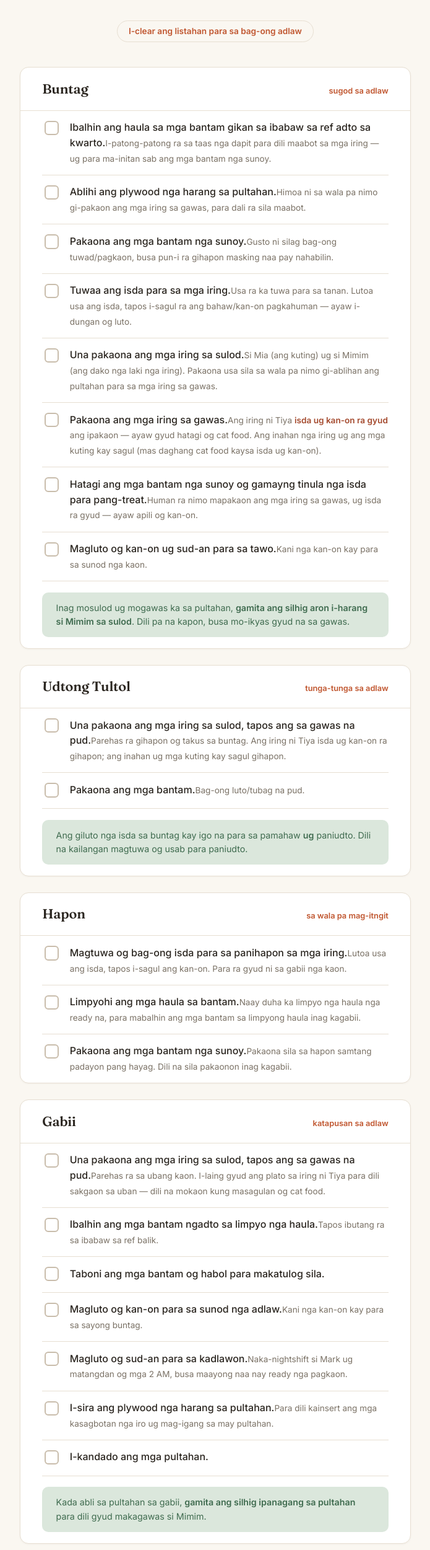
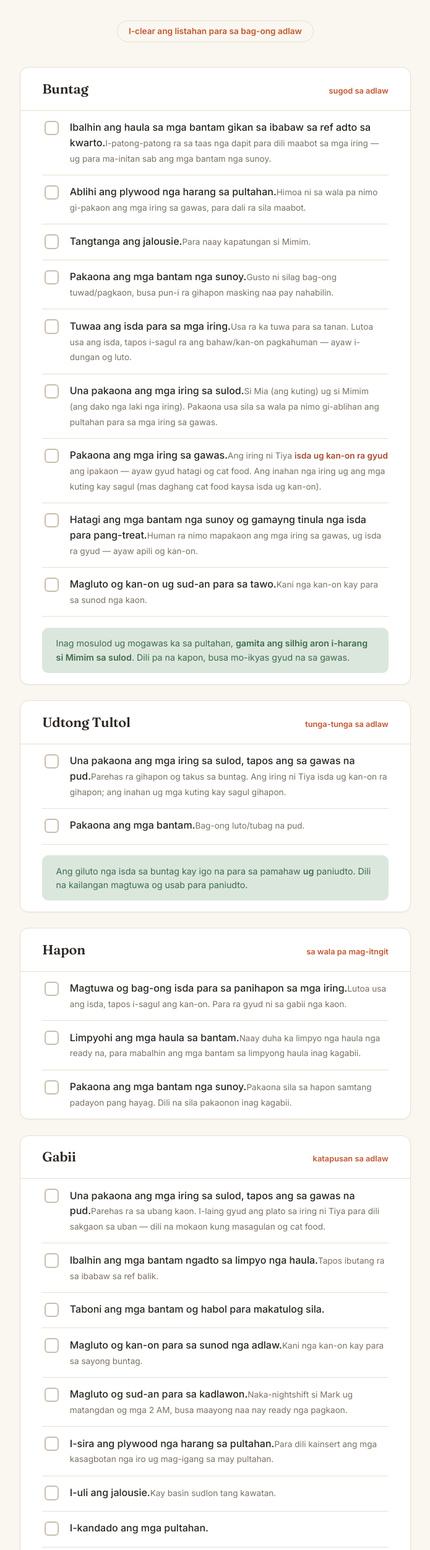
Before and after one commit to markkennethbadilla/public-family-hub, a plain HTML site: page house/cat-chicken-care/index.html in a window 1280 px wide. Shown: the part 299-2800 px from the top of the page at 62% size, without its empty margins (292-987 px from the left). Drawn offline with Linux system fonts and the light colour scheme.

Commit message:
Add jalousie open/close tasks (Mimim perch, burglar safety)

```diff
--- a/house/cat-chicken-care/index.html
+++ b/house/cat-chicken-care/index.html
@@ -105,6 +105,7 @@
     <div class="sec-body">
       <label class="task"><input type="checkbox" data-k="m1"><span class="txt"><span class="t">Ibalhin ang haula sa mga bantam gikan sa ibabaw sa ref adto sa kwarto.</span><span class="note">I-patong-patong ra sa taas nga dapit para dili maabot sa mga iring &mdash; ug para ma-initan sab ang mga bantam nga sunoy.</span></span></label>
       <label class="task"><input type="checkbox" data-k="m2"><span class="txt"><span class="t">Ablihi ang plywood nga harang sa pultahan.</span><span class="note">Himoa ni sa wala pa nimo gi-pakaon ang mga iring sa gawas, para dali ra sila maabot.</span></span></label>
+      <label class="task"><input type="checkbox" data-k="m9"><span class="txt"><span class="t">Tangtanga ang jalousie.</span><span class="note">Para naay kapatungan si Mimim.</span></span></label>
       <label class="task"><input type="checkbox" data-k="m3"><span class="txt"><span class="t">Pakaona ang mga bantam nga sunoy.</span><span class="note">Gusto ni silag bag-ong tuwad/pagkaon, busa pun-i ra gihapon masking naa pay nahabilin.</span></span></label>
       <label class="task"><input type="checkbox" data-k="m4"><span class="txt"><span class="t">Tuwaa ang isda para sa mga iring.</span><span class="note">Usa ra ka tuwa para sa tanan. Lutoa usa ang isda, tapos i-sagul ra ang bahaw/kan-on pagkahuman &mdash; ayaw i-dungan og luto.</span></span></label>
       <label class="task"><input type="checkbox" data-k="m5"><span class="txt"><span class="t">Una pakaona ang mga iring sa sulod.</span><span class="note">Si Mia (ang kuting) ug si Mimim (ang dako nga laki nga iring). Pakaona usa sila sa wala pa nimo gi-ablihan ang pultahan para sa mga iring sa gawas.</span></span></label>
@@ -142,6 +143,7 @@
       <label class="task"><input type="checkbox" data-k="e4"><span class="txt"><span class="t">Magluto og kan-on para sa sunod nga adlaw.</span><span class="note">Kani nga kan-on kay para sa sayong buntag.</span></span></label>
       <label class="task"><input type="checkbox" data-k="e5"><span class="txt"><span class="t">Magluto og sud-an para sa kadlawon.</span><span class="note">Naka-nightshift si Mark ug matangdan og mga 2 AM, busa maayong naa nay ready nga pagkaon.</span></span></label>
       <label class="task"><input type="checkbox" data-k="e6"><span class="txt"><span class="t">I-sira ang plywood nga harang sa pultahan.</span><span class="note">Para dili kainsert ang mga kasagbotan nga iro ug mag-igang sa may pultahan.</span></span></label>
+      <label class="task"><input type="checkbox" data-k="e8"><span class="txt"><span class="t">I-uli ang jalousie.</span><span class="note">Kay basin sudlon tang kawatan.</span></span></label>
       <label class="task"><input type="checkbox" data-k="e7"><span class="txt"><span class="t">I-kandado ang mga pultahan.</span><span class="note"></span></span></label>
       <div class="aside">Kada abli sa pultahan sa gabii, <b>gamita ang silhig ipanagang sa pultahan</b> para dili gyud makagawas si Mimim.</div>
     </div>
```
